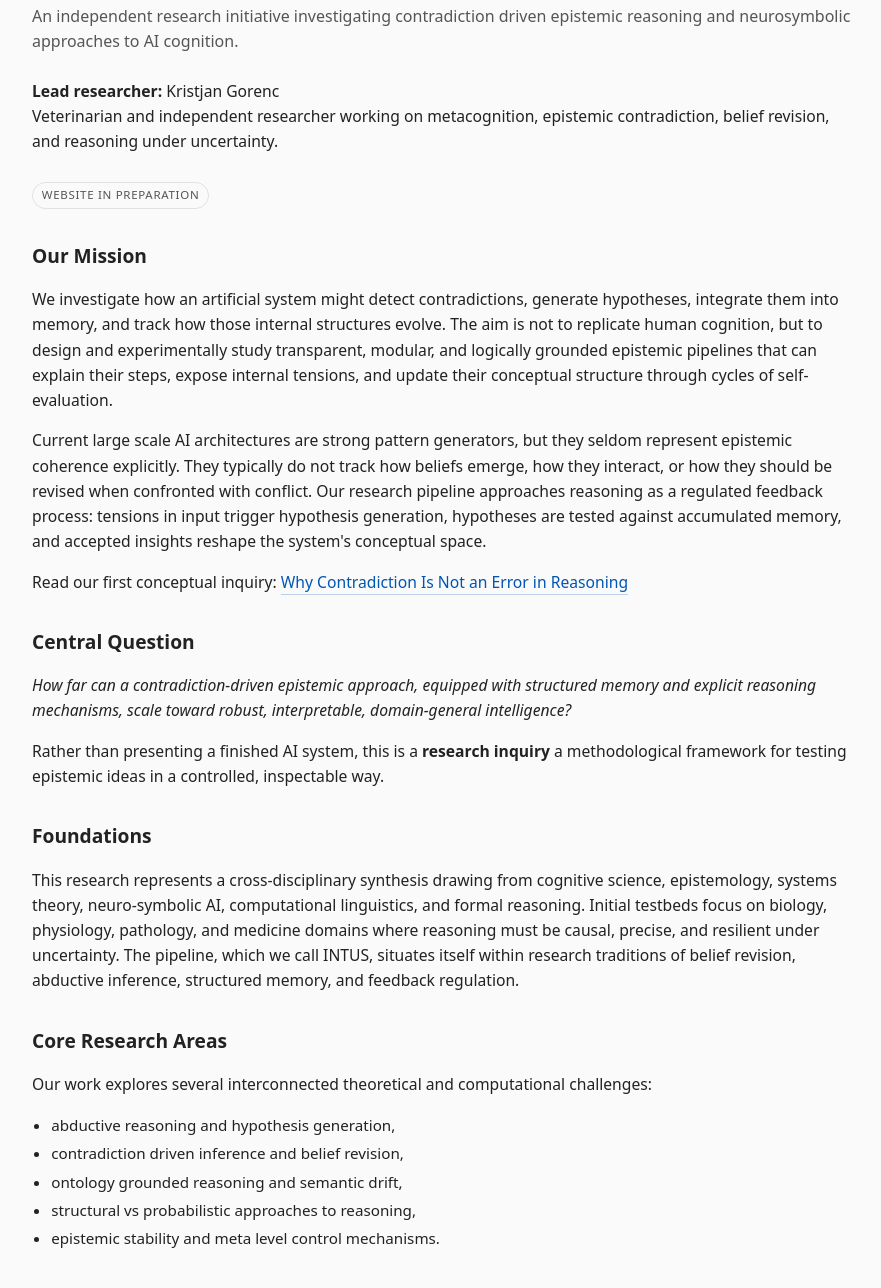
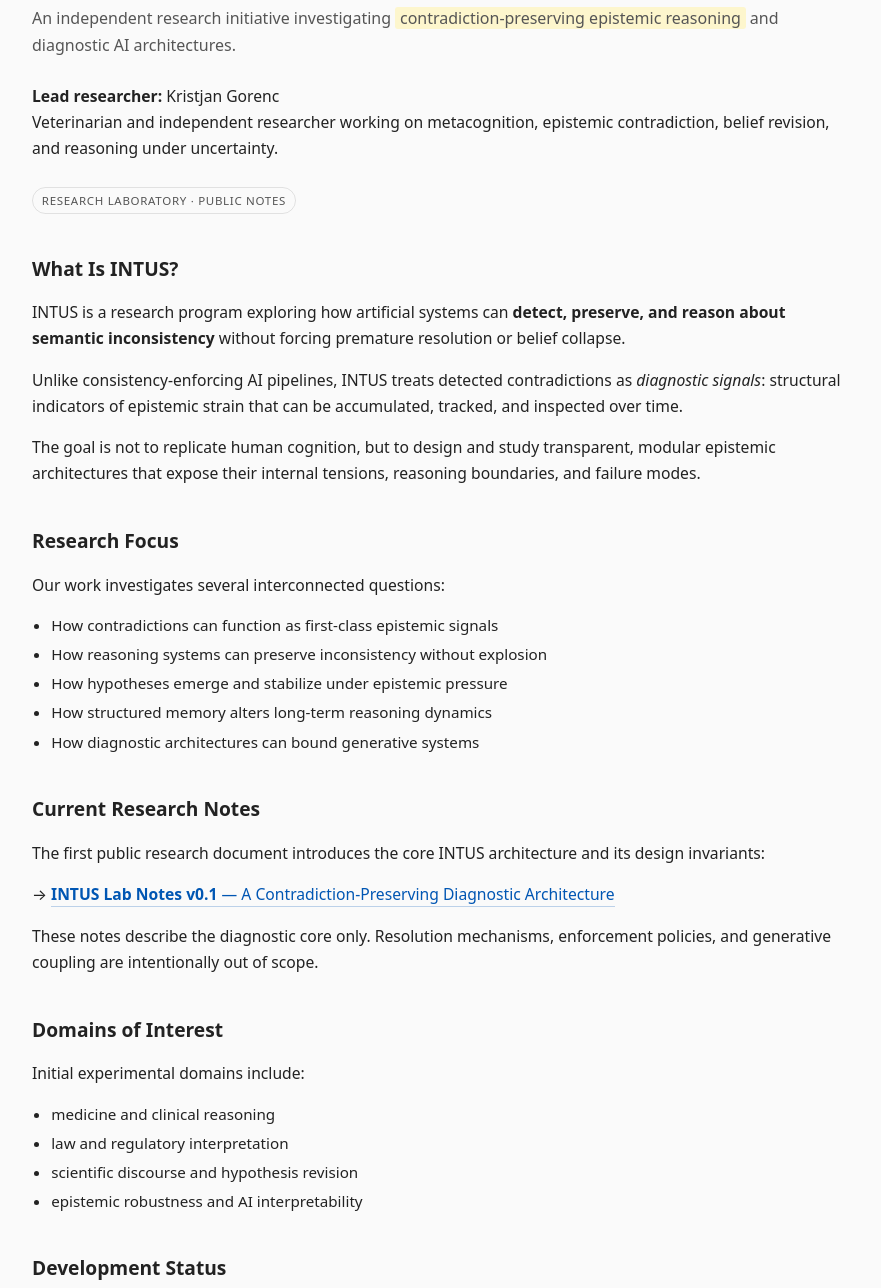
Before and after one commit to kristjangorenc-metacognition/intusmetacognition.org-site, a plain HTML site: page index.html in a window 1280 px wide. Shown: the part 130-1418 px from the top of the page, without its empty margins (198-1079 px from the left). Drawn offline with Linux system fonts and the light colour scheme.

Commit message:
Update index.html
index intus pipeline lab notes

```diff
--- a/index.html
+++ b/index.html
@@ -3,64 +3,86 @@
 <head>
   <meta charset="UTF-8">
   <meta name="viewport" content="width=device-width, initial-scale=1.0">
-  <title>INTUS Metacognition Laboratory | Epistemic Contradiction, Reasoning & AI | Kristjan Gorenc</title>
-  <meta name="description" content="INTUS is an independent metacognition research lab led by Kristjan Gorenc, investigating epistemic contradiction, belief revision, and reasoning under uncertainty in AI and human inquiry.">
+  <title>INTUS Metacognition Laboratory | Contradiction-Driven Epistemic Reasoning</title>
+
+  <meta name="description" content="INTUS is an independent metacognition research lab investigating contradiction-preserving epistemic reasoning, diagnostic AI architectures, and belief revision under uncertainty.">
+
+  <link rel="canonical" href="https://intusmetacognition.org/">
+
   <style>
     :root { color-scheme: light dark; }
+
     body {
       font-family: system-ui, -apple-system, BlinkMacSystemFont, "Segoe UI", sans-serif;
       max-width: 820px;
       margin: 4rem auto;
       padding: 0 1rem 4rem;
-      line-height: 1.6;
+      line-height: 1.65;
       color: #222;
       background: #fafafa;
     }
+
     @media (prefers-color-scheme: dark) {
       body { color: #e5e5e5; background: #111; }
     }
-    h1 { font-size: 2.1rem; margin-bottom: 0.25rem; }
-    h2 { margin-top: 2rem; font-size: 1.2rem; }
-    .tagline {
-      color: #555;
-      margin-bottom: 1.5rem;
-      font-size: 1rem;
+
+    h1 {
+      font-size: 2.1rem;
+      margin-bottom: 0.3rem;
     }
-    @media (prefers-color-scheme: dark) {
-      .tagline { color: #aaa; }
+
+    h2 {
+      margin-top: 2.4rem;
+      font-size: 1.2rem;
     }
-    p { font-size: 0.98rem; }
+
+    p {
+      font-size: 0.98rem;
+      margin-bottom: 0.9rem;
+    }
+
     ul {
       margin-top: 0.5rem;
       padding-left: 1.2rem;
       font-size: 0.95rem;
     }
+
     li { margin-bottom: 0.25rem; }
+
+    .tagline {
+      color: #555;
+      margin-bottom: 1.6rem;
+      font-size: 1rem;
+    }
+
+    @media (prefers-color-scheme: dark) {
+      .tagline { color: #aaa; }
+    }
+
     a {
       color: #0056b3;
       text-decoration: none;
       border-bottom: 1px solid rgba(0, 86, 179, 0.25);
       padding-bottom: 1px;
     }
-    a:hover { border-bottom-color: rgba(0, 86, 179, 0.8); }
+
+    a:hover {
+      border-bottom-color: rgba(0, 86, 179, 0.8);
+    }
+
     @media (prefers-color-scheme: dark) {
       a {
         color: #7cb4ff;
         border-bottom-color: rgba(124, 180, 255, 0.4);
       }
-      a:hover { border-bottom-color: rgba(124, 180, 255, 0.9); }
+      a:hover {
+        border-bottom-color: rgba(124, 180, 255, 0.9);
+      }
     }
-    .note {
-      font-size: 0.9rem;
-      color: #777;
-      margin-top: 2.5rem;
-    }
-    @media (prefers-color-scheme: dark) {
-      .note { color: #999; }
-    }
+
     .badge {
       display: inline-block;
-      margin-top: 0.75rem;
+      margin-top: 0.7rem;
       padding: 0.2rem 0.55rem;
       font-size: 0.72rem;
       text-transform: uppercase;
@@ -69,124 +91,150 @@
       border: 1px solid rgba(0,0,0,0.1);
       color: #555;
     }
+
     @media (prefers-color-scheme: dark) {
-      .badge { border-color: rgba(255,255,255,0.15); color: #bbb; }
+      .badge {
+        border-color: rgba(255,255,255,0.15);
+        color: #bbb;
+      }
+    }
+
+    .note {
+      font-size: 0.9rem;
+      color: #777;
+      margin-top: 2.5rem;
+    }
+
+    @media (prefers-color-scheme: dark) {
+      .note { color: #999; }
+    }
+
+    .highlight {
+      background: rgba(255, 240, 150, 0.45);
+      padding: 0 0.3em;
+      border-radius: 3px;
     }
   </style>
 </head>
+
 <body>
 
   <h1>INTUS – Metacognition Laboratory</h1>
+
   <p class="tagline">
-    An independent research initiative investigating contradiction driven epistemic reasoning
-    and neurosymbolic approaches to AI cognition.
+    An independent research initiative investigating
+    <span class="highlight">contradiction-preserving epistemic reasoning</span>
+    and diagnostic AI architectures.
   </p>
+
   <p>
     <strong>Lead researcher:</strong> Kristjan Gorenc<br>
     Veterinarian and independent researcher working on metacognition,
     epistemic contradiction, belief revision, and reasoning under uncertainty.
   </p>
-  <span class="badge">Website in preparation</span>
 
-  <h2>Our Mission</h2>
+  <span class="badge">Research laboratory · public notes</span>
+
+  <h2>What Is INTUS?</h2>
+
   <p>
-    We investigate how an artificial system might detect contradictions, generate hypotheses,
-    integrate them into memory, and track how those internal structures evolve. The aim is not
-    to replicate human cognition, but to design and experimentally study transparent, modular,
-    and logically grounded epistemic pipelines that can explain their steps, expose internal
-    tensions, and update their conceptual structure through cycles of self-evaluation.
-  </p>
-  <p>
-    Current large scale AI architectures are strong pattern generators, but they seldom represent
-    epistemic coherence explicitly. They typically do not track how beliefs emerge, how they
-    interact, or how they should be revised when confronted with conflict. Our research pipeline
-    approaches reasoning as a regulated feedback process: tensions in input trigger hypothesis
-    generation, hypotheses are tested against accumulated memory, and accepted insights reshape
-    the system's conceptual space.
+    INTUS is a research program exploring how artificial systems can
+    <strong>detect, preserve, and reason about semantic inconsistency</strong>
+    without forcing premature resolution or belief collapse.
   </p>
 
   <p>
-  Read our first conceptual inquiry:
-  <a href="research note 01.html">Why Contradiction Is Not an Error in Reasoning</a>
+    Unlike consistency-enforcing AI pipelines, INTUS treats detected
+    contradictions as <em>diagnostic signals</em>: structural indicators of
+    epistemic strain that can be accumulated, tracked, and inspected over time.
   </p>
 
-  <h2>Central Question</h2>
   <p>
-    <em>How far can a contradiction-driven epistemic approach, equipped with structured memory
-    and explicit reasoning mechanisms, scale toward robust, interpretable, domain-general
-    intelligence?</em>
-  </p>
-  <p>
-    Rather than presenting a finished AI system, this is a <strong>research inquiry</strong> a
-    methodological framework for testing epistemic ideas in a controlled, inspectable way.
+    The goal is not to replicate human cognition, but to design and study
+    transparent, modular epistemic architectures that expose their internal
+    tensions, reasoning boundaries, and failure modes.
   </p>
 
-  <h2>Foundations</h2>
+  <h2>Research Focus</h2>
+
   <p>
-    This research represents a cross-disciplinary synthesis drawing from cognitive science,
-    epistemology, systems theory, neuro-symbolic AI, computational linguistics, and formal
-    reasoning. Initial testbeds focus on biology, physiology, pathology, and medicine domains
-    where reasoning must be causal, precise, and resilient under uncertainty. The pipeline,
-    which we call INTUS, situates itself within research traditions of belief revision,
-    abductive inference, structured memory, and feedback regulation.
+    Our work investigates several interconnected questions:
   </p>
 
-  <h2>Core Research Areas</h2>
+  <ul>
+    <li>How contradictions can function as first-class epistemic signals</li>
+    <li>How reasoning systems can preserve inconsistency without explosion</li>
+    <li>How hypotheses emerge and stabilize under epistemic pressure</li>
+    <li>How structured memory alters long-term reasoning dynamics</li>
+    <li>How diagnostic architectures can bound generative systems</li>
+  </ul>
+
+  <h2>Current Research Notes</h2>
+
   <p>
-    Our work explores several interconnected theoretical and computational challenges:
+    The first public research document introduces the core INTUS architecture
+    and its design invariants:
   </p>
+
+  <p>
+    → <a href="research-note-01.html"><strong>INTUS Lab Notes v0.1</strong> — A Contradiction-Preserving Diagnostic Architecture</a>
+  </p>
+
+  <p>
+    These notes describe the diagnostic core only. Resolution mechanisms,
+    enforcement policies, and generative coupling are intentionally out of scope.
+  </p>
+
+  <h2>Domains of Interest</h2>
+
+  <p>
+    Initial experimental domains include:
+  </p>
+
   <ul>
-    <li>abductive reasoning and hypothesis generation,</li>
-    <li>contradiction driven inference and belief revision,</li>
-    <li>ontology grounded reasoning and semantic drift,</li>
-    <li>structural vs probabilistic approaches to reasoning,</li>
-    <li>epistemic stability and meta level control mechanisms.</li>
+    <li>medicine and clinical reasoning</li>
+    <li>law and regulatory interpretation</li>
+    <li>scientific discourse and hypothesis revision</li>
+    <li>epistemic robustness and AI interpretability</li>
   </ul>
 
   <h2>Development Status</h2>
+
   <p>
-    This is an exploratory and evolving project, built from first principles and tested
-    iteratively across synthetic, clinical, lexical, and narrative environments. The current
-    implementation is a working research prototype designed to test theoretical ideas about
-    epistemic reasoning and cognitive architecture.
+    INTUS is an exploratory research prototype developed from first principles.
+    A working demonstration focusing on cross-document contradiction detection
+    in regulatory texts was completed in January 2026.
   </p>
 
-  <h2>What's Coming Next</h2>
   <p>
-    A full website will be published once initial research materials are ready.
+    A full technical manuscript describing methods, ablations, and
+    reproducibility guarantees is in preparation for arXiv.
   </p>
 
   <h2>Collaboration</h2>
+
   <p>
     We welcome contact from researchers and practitioners interested in:
   </p>
+
   <ul>
-    <li>epistemic and contradiction-aware reasoning systems,</li>
-    <li>neuro-symbolic and hybrid cognitive architectures,</li>
-    <li>formal and informal theories of belief revision and explanation,</li>
-    <li>applications in medicine, law, and other high-stakes reasoning domains,</li>
-    <li>AI safety, interpretability, and epistemic robustness.</li>
+    <li>epistemic and contradiction-aware AI systems</li>
+    <li>neuro-symbolic and hybrid reasoning architectures</li>
+    <li>belief revision, explanation, and diagnostic reasoning</li>
+    <li>high-stakes domains requiring auditability and traceability</li>
   </ul>
 
-  <h2>About</h2>
+  <h2>Contact</h2>
+
   <p>
-    INTUS is an independent metacognition laboratory based in Slovenia, focusing on epistemic
-    AI, cognitive architectures, and symbolic–statistical hybrid reasoning systems.
-  </p>
-
-  <h2>Contact</h2>
-  <p>
-    For research inquiries, collaboration proposals, or questions, please write to:<br>
+    For research inquiries or collaboration proposals:<br>
     <a href="mailto:lab@intusmetacognition.org">lab@intusmetacognition.org</a>
   </p>
 
   <p class="note">
-    This placeholder page is intentionally minimal. It provides a stable home for the laboratory
-    while the first public research materials and demonstrations are being prepared.
+    This page is intentionally minimal and serves as a stable public anchor
+    for ongoing research work.
   </p>
 
 </body>
 </html>
-
-</body>
-</html>
```
